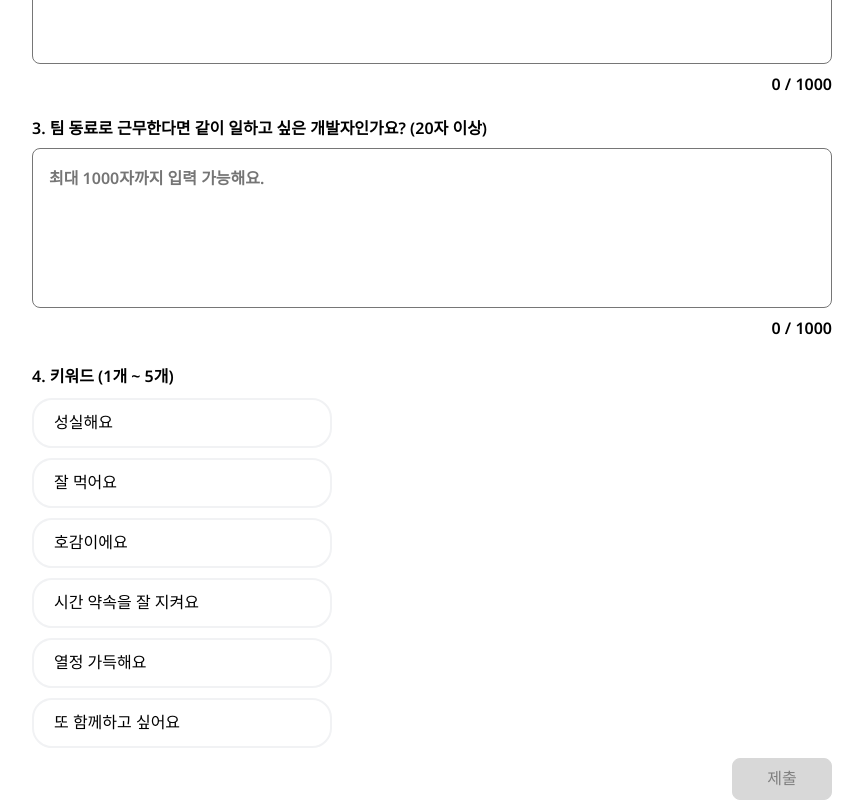
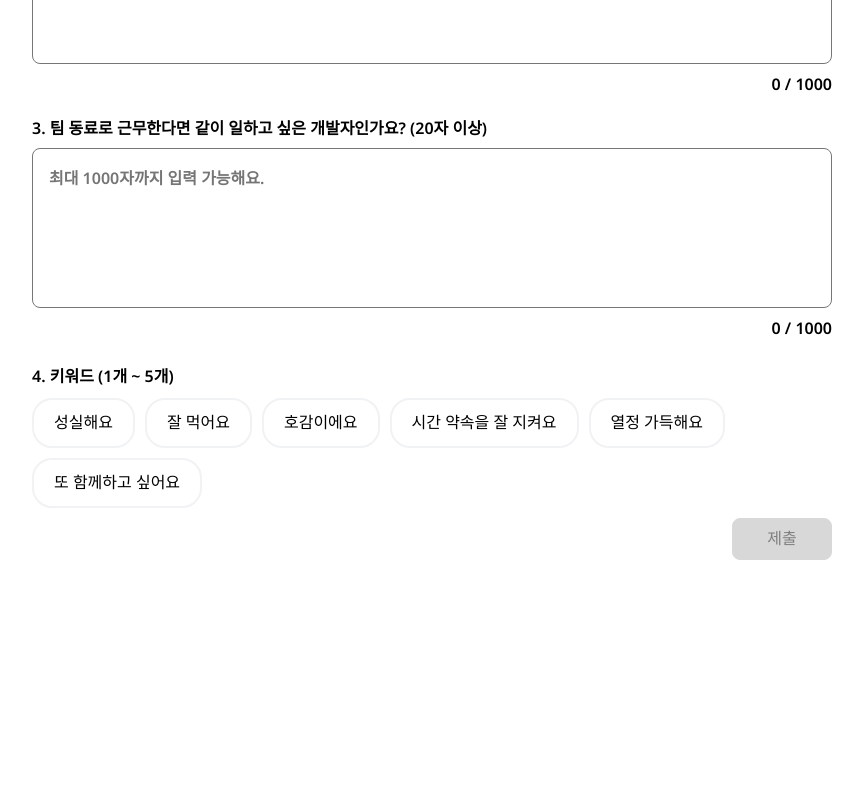
Before and after one commit to woowacourse-teams/2024-review-me, a React app in the folder frontend/: page /user/review-writing in a window 1280 px wide. Shown: the part 667-1467 px from the top of the page, without its empty margins (208-1071 px from the left). After the commit the page ends 1227 px from the top, so only its background shows below. Built offline with nearby package versions, Linux system fonts and the light colour scheme; a web font is replaced by a local one.

Commit message:
design: 키워드 버튼들의 크기를 fit-content로 변경 및 가로로 나열하도록 수정

```diff
--- a/frontend/src/pages/ReviewWriting/components/KeywordButton/styles.ts
+++ b/frontend/src/pages/ReviewWriting/components/KeywordButton/styles.ts
@@ -5,7 +5,7 @@ export const KeywordButton = styled.button<{ isSelected: boolean }>`
   align-items: center;
   justify-content: flex-start;
 
-  width: 30rem;
+  width: fit-content;
   height: 5rem;
   padding: 2rem;
 
--- a/frontend/src/pages/ReviewWriting/styles.ts
+++ b/frontend/src/pages/ReviewWriting/styles.ts
@@ -92,7 +92,7 @@ export const KeywordTitle = styled.div`
 
 export const KeywordList = styled.ul`
   display: flex;
-  flex-direction: column;
+  flex-wrap: wrap;
   gap: 1rem;
   margin: 1rem 0;
 `;
```
